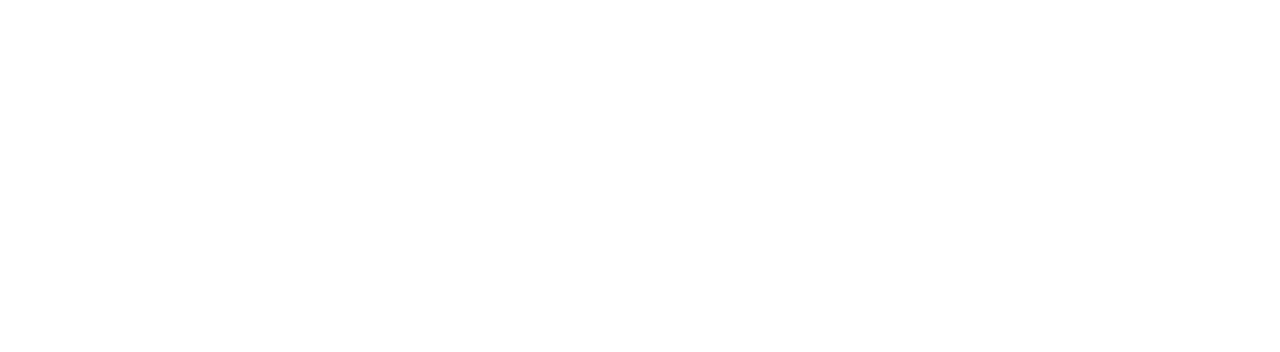
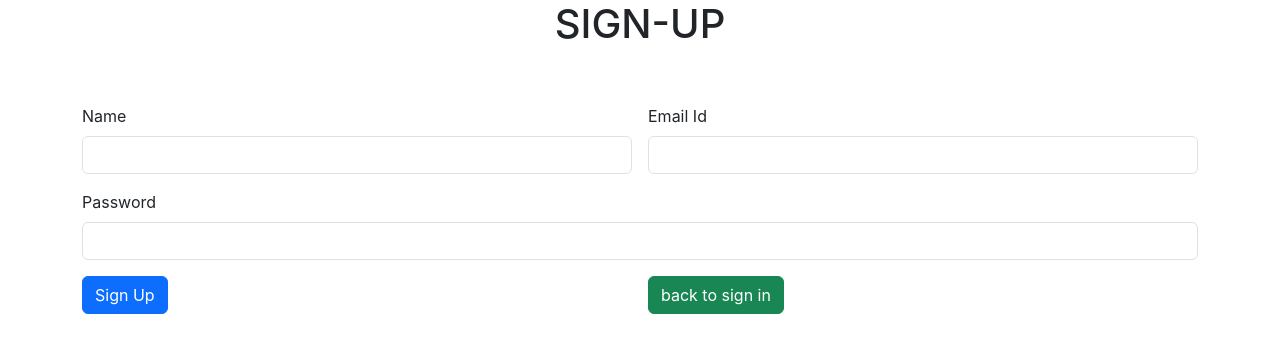
Before and after one commit to Anjalimaliakkal/blogappnewReact, a React (Create React App) app: page /SignUp in a window 1280 px wide. Before the commit this address had no page. Shown: the top 352 px of the page. Built offline with nearby package versions, Linux system fonts and the light colour scheme.

Commit message:
conflit resolved

```diff
--- a/src/App.js
+++ b/src/App.js
@@ -9,7 +9,7 @@ function App() {
     <BrowserRouter>
     <Routes>
      <Route path='/' element={<SignIn/>}/>
-     <Route path='/SignIn' element={<SignUp/>}/>
+     <Route path='/SignUp' element={<SignUp/>}/>
     </Routes>
     </BrowserRouter>
   );
--- a/src/components/SignIn.jsx
+++ b/src/components/SignIn.jsx
@@ -1,5 +1,6 @@
 import axios from 'axios'
 import React, { useState } from 'react'
+import { Link } from 'react-router-dom'
 
 const SignIn = () => {
 
@@ -50,6 +51,9 @@ const SignIn = () => {
                             <div className="col col-12 col-sm-6 col-lg-6 col-xl-6 col-xxl-6">
                                 <button className="btn btn-primary" onClick={readValue}>Sign In</button>
                             </div>
+                            <div className="col col-12 col-sm-6 col-lg-6 col-xl-6 col-xxl-6">
+                               <Link to="/SignUp"> <button className="btn btn-success">SIGN UP</button></Link>
+                            </div>
                         </div>
 
                     </div>
--- a/src/components/SignUp.jsx
+++ b/src/components/SignUp.jsx
@@ -1,5 +1,6 @@
 import axios from 'axios'
 import React, { useState } from 'react'
+import { Link } from 'react-router-dom'
 
 const SignUp = () => {
 
@@ -56,6 +57,9 @@ const SignUp = () => {
                             <div className="col col-12 col-sm-6 col-lg-6 col-xl-6 col-xxl-6">
                                 <button className="btn btn-primary" onClick={readValue}>Sign Up</button>
                             </div>
+                            <div className="col col-12 col-sm-6 col-lg-6 col-xl-6 col-xxl-6">
+                            <Link to="/"> <button className="btn btn-success">back to sign in</button></Link>
+                            </div>
                         </div>
 
                     </div>
```
